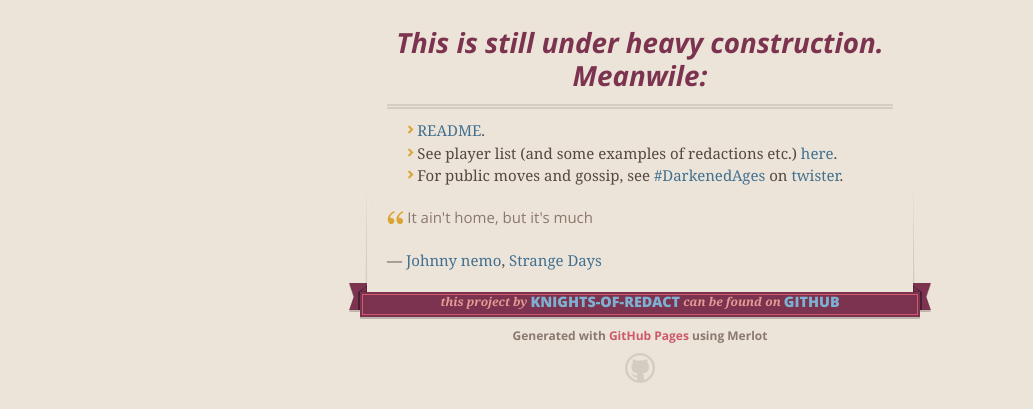
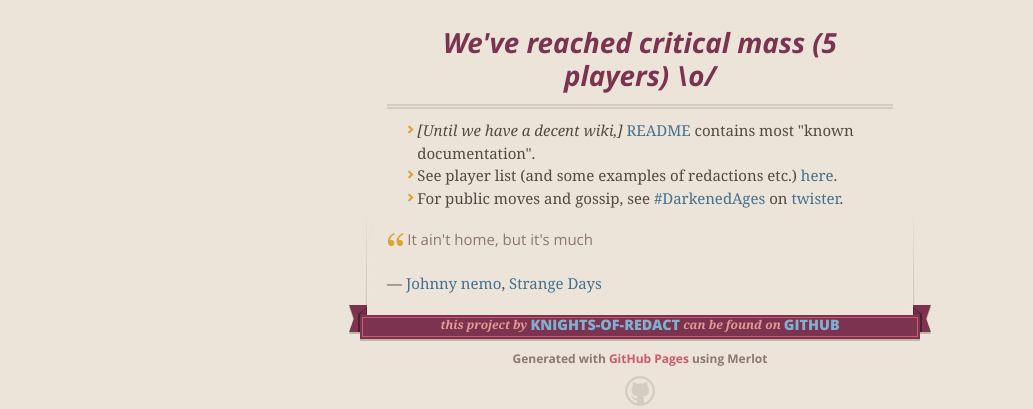
Before and after one commit to Knights-of-Redact/DarkenedAges, a plain HTML site: page index.html in a window 1280 px wide. Shown: the part 554-963 px from the top of the page, without its empty margins (0-1033 px from the left). Drawn offline with nearby package versions, Linux system fonts and the light colour scheme.

```diff
--- a/index.html
+++ b/index.html
@@ -49,11 +49,12 @@
         <p><img src="https://i.imgur.com/WfhHOX0.jpg" alt="Trust ██ like █████. Be ███████."></p>
 
 <h1>
-<a id="this-is-still-under-heavy-construction-meanwile" class="anchor" href="#this-is-still-under-heavy-construction-meanwile" aria-hidden="true"><span class="octicon octicon-link"></span></a>This is still under heavy construction. Meanwile:</h1>
+<a id="weve-reached-critical-mass-5-players-o" class="anchor" href="#weve-reached-critical-mass-5-players-o" aria-hidden="true"><span class="octicon octicon-link"></span></a>We've reached critical mass (5 players) \o/</h1>
 
 <ul>
 <li>
-<a href="https://github.com/Knights-of-Redact/DarkenedAges/#readme">README</a>.</li>
+<em>[Until we have a decent wiki,]</em> <a href="https://github.com/Knights-of-Redact/DarkenedAges/#readme">README</a>
+contains most "known documentation".</li>
 <li>See player list (and some examples of redactions etc.) <a href="https://raw.githubusercontent.com/Knights-of-Redact/DarkenedAges/master/output.txt">here</a>.</li>
 <li>For public moves and gossip, see <a href="https://twisterio.com/search?kw=%23darkenedages">#DarkenedAges</a> on <a href="http://twister.net.co">twister</a>.</li>
 </ul>
--- a/params.json
+++ b/params.json
@@ -1 +1 @@
-{"name":"Darkenedages","tagline":"A twister-based game of intrigue and bad crypto","body":"![Trust ██ like █████. Be ███████.](https://i.imgur.com/WfhHOX0.jpg)\r\n\r\n# This is still under heavy construction. Meanwile:\r\n\r\n* [README](https://github.com/Knights-of-Redact/DarkenedAges/#readme).\r\n* See player list (and some examples of redactions etc.) [here](https://raw.githubusercontent.com/Knights-of-Redact/DarkenedAges/master/output.txt).\r\n* For public moves and gossip, see [#DarkenedAges](https://twisterio.com/search?kw=%23darkenedages) on [twister](http://twister.net.co).\r\n\r\n> It ain't home, but it's much\r\n\r\n&mdash; [Johnny nemo](http://www.thrillingdetective.com/nemo.html), [Strange Days](https://en.wikipedia.org/wiki/Peter_Milligan#Early_work)","google":"","note":"Don't delete this file! It's used internally to help with page regeneration."}
+{"name":"Darkenedages","tagline":"A twister-based game of intrigue and bad crypto","body":"![Trust ██ like █████. Be ███████.](https://i.imgur.com/WfhHOX0.jpg)\r\n\r\n# We've reached critical mass (5 players) \\o/\r\n\r\n* *[Until we have a decent wiki,]* [README](https://github.com/Knights-of-Redact/DarkenedAges/#readme) \r\n  contains most \"known documentation\".\r\n* See player list (and some examples of redactions etc.) [here](https://raw.githubusercontent.com/Knights-of-Redact/DarkenedAges/master/output.txt).\r\n* For public moves and gossip, see [#DarkenedAges](https://twisterio.com/search?kw=%23darkenedages) on [twister](http://twister.net.co).\r\n\r\n> It ain't home, but it's much\r\n\r\n&mdash; [Johnny nemo](http://www.thrillingdetective.com/nemo.html), [Strange Days](https://en.wikipedia.org/wiki/Peter_Milligan#Early_work)","google":"","note":"Don't delete this file! It's used internally to help with page regeneration."}
```
